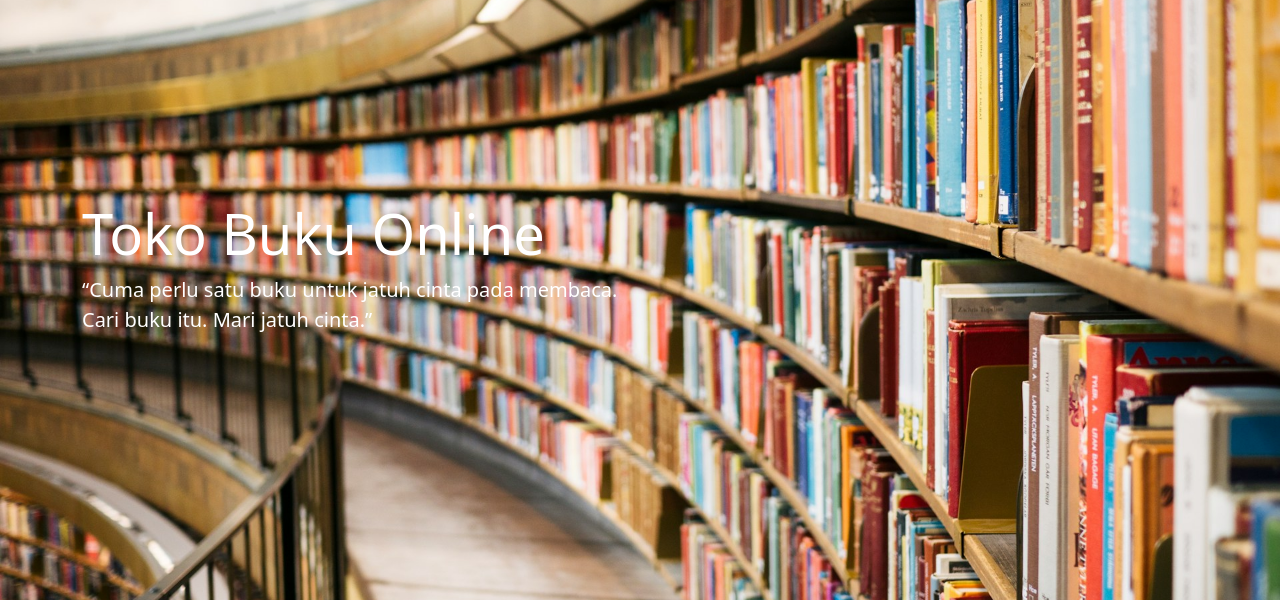
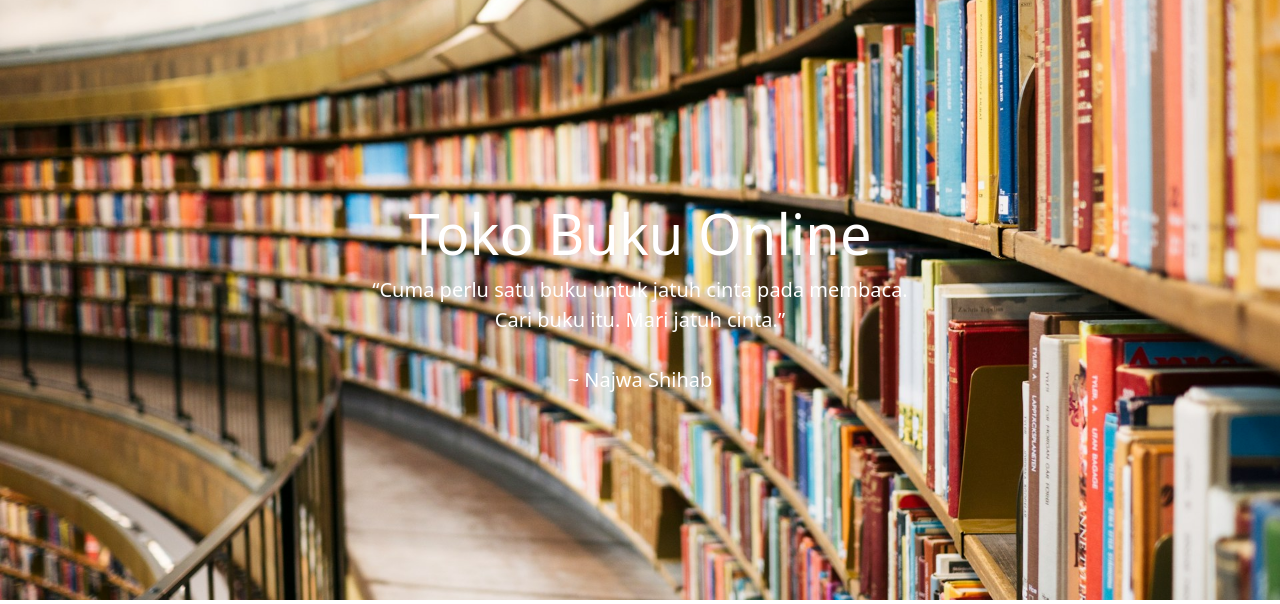
Before and after one commit to Maulanawesome5/perpustakaan, a Django app: page / in a window 1280 px wide. Shown: the part 56-660 px from the top of the page. Run offline with Django 4.2, Linux system fonts and the light colour scheme; data comes from the database, SQL or seed files in the repository; some libraries are stand-ins or nearby versions.

Commit message:
Modifikasi jumbotron

```diff
--- a/templates/snippets/jumbotron.html
+++ b/templates/snippets/jumbotron.html
@@ -3,15 +3,20 @@
 <div
     class="jumbotron jumbotron-fluid"
     id="jumbotron"
-    style="background-image: url(../../static/icon/main-header.jpg);
+    style="
+        background-image: url(../../static/icon/main-header.jpg);
         background-position: center;
         background-size: cover;
         height: 600px;">
     <div
-        class="container text-white"
+        class="container text-white text-center"
         style="padding-top: 200px;
-            padding-bottom: auto;">
+            padding-bottom: auto;
+            /* background-color: rgba(0, 0, 0, 0.4); */">
         <h1 class="display-4">Toko Buku Online</h1>
-        <q class="lead">Cuma perlu satu buku untuk jatuh cinta pada membaca.<br>Cari buku itu. Mari jatuh cinta.</q>
+        <span class="lead">
+            <q>Cuma perlu satu buku untuk jatuh cinta pada membaca.<br>Cari buku itu. Mari jatuh cinta.</q>
+            <br><br>~ Najwa Shihab
+        </span>
     </div>
 </div>
```
